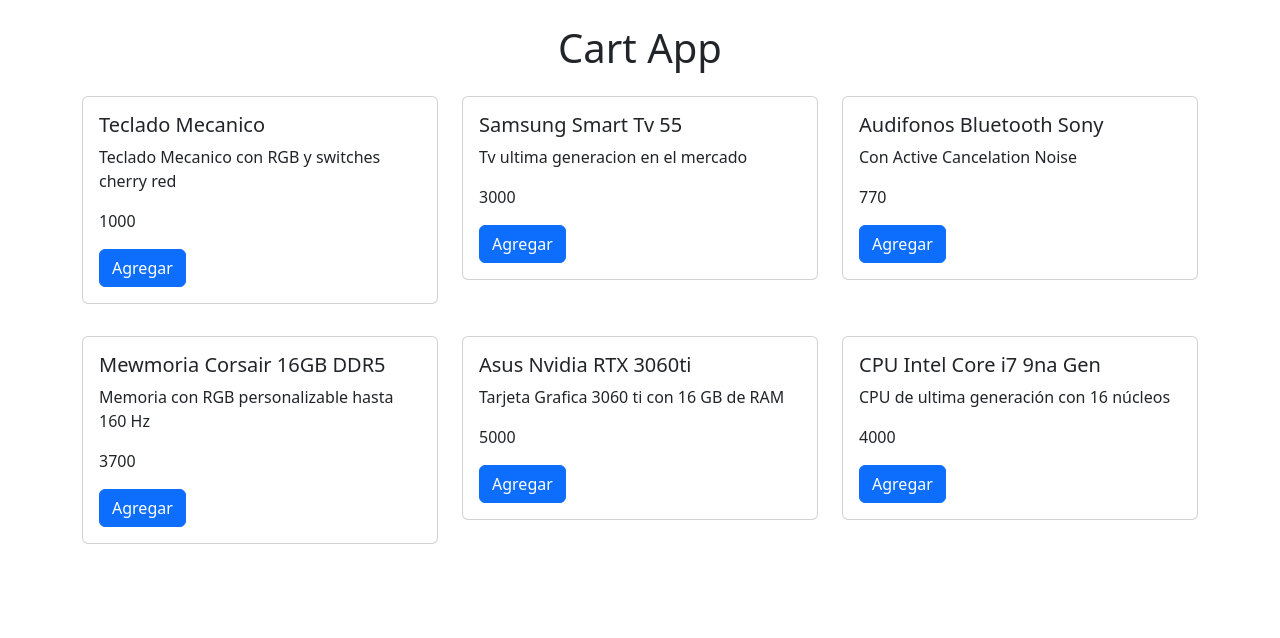
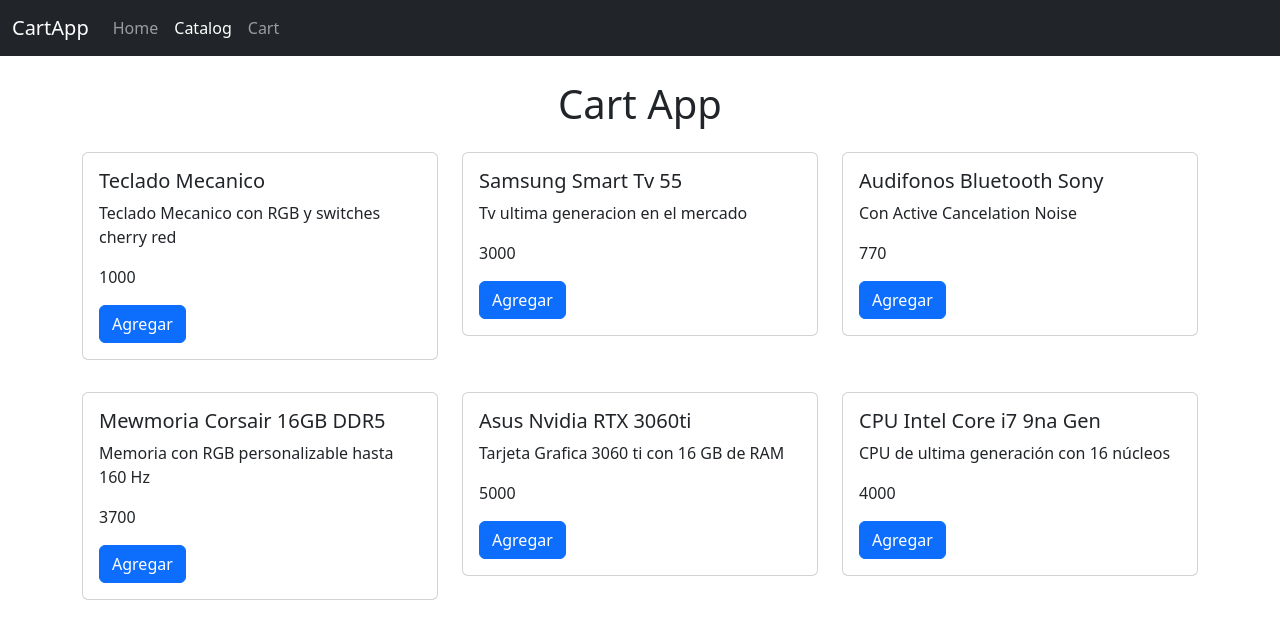
Before and after one commit to VictorPrado002/cart-app, a React (Vite) app: page /catalog in a window 1280 px wide. Shown: the top 638 px of the page. Built offline with nearby package versions, Linux system fonts and the light colour scheme.

Commit message:
use of routes and navbar

```diff
--- a/package.json
+++ b/package.json
@@ -11,7 +11,8 @@
   },
   "dependencies": {
     "react": "^19.2.4",
-    "react-dom": "^19.2.4"
+    "react-dom": "^19.2.4",
+    "react-router-dom": "^7.15.1"
   },
   "devDependencies": {
     "@eslint/js": "^9.39.4",
--- a/src/CartApp.jsx
+++ b/src/CartApp.jsx
@@ -1,25 +1,47 @@
+import { Navigate, Route, Routes } from "react-router-dom";
 import { CartView } from "./components/CartView";
 import { CatalogView } from "./components/CatalogView";
 import { useItemsCart } from "./hooks/useItemsCart";
+import { Navbar } from "./components/Navbar";
 
 
 export const CartApp =() =>{
     const {cartItems,handlerAddProductsCart,handlerDeleteProductCart} =useItemsCart();
     return (
     <>
+    <Navbar/>
     <div className="container my-4">
     <h3 className="h1 text-center">Cart App</h3>
-
+            <Routes>
+                <Route
+                    path="catalog"
+                    element={
                         <CatalogView
                             handler={handlerAddProductsCart}/>
-        {cartItems?.length<=0 ||(
+                            }/>
+                <Route
+                    path="cart"
+                    element={(
+                        cartItems?.length<=0 ?
+                            <div className="alert alert-warning">No hay elementos en el carrito.</div>
+                            :
+                            (
                             <div className="my-4 w-50">
                             <CartView
                                 items ={cartItems}
                                 handlerDelete={handlerDeleteProductCart}
                                 />
                             </div>
-        )}
+                        )
+                    )}/>
+                <Route
+                    path="/"
+                    element={
+                        <Navigate to={'catalog'}/>
+                    }/>
+            </Routes>
+
+
     </div>
     </>
     );
--- /dev/null
+++ b/src/components/Navbar.jsx
@@ -0,0 +1,29 @@
+import { NavLink } from "react-router-dom"
+
+export const Navbar = ()=>{
+    return (
+        <>
+        <nav className="navbar navbar-expand-lg bg-dark navbar-dark" >
+  <div className="container-fluid">
+    <a className="navbar-brand" href="#">CartApp</a>
+    <button className="navbar-toggler" type="button" data-bs-toggle="collapse" data-bs-target="#navbarNav" aria-controls="navbarNav" aria-expanded="false" aria-label="Toggle navigation">
+      <span className="navbar-toggler-icon"></span>
+    </button>
+    <div className="collapse navbar-collapse" id="navbarNav">
+      <ul className="navbar-nav">
+        <li className="nav-item">
+          <NavLink className={'nav-link'} to="/">Home</NavLink>
+        </li>
+        <li className="nav-item">
+          <NavLink className={'nav-link'} to="/catalog">Catalog</NavLink>
+        </li>
+        <li className="nav-item">
+          <NavLink className={'nav-link'} to="/cart">Cart</NavLink>
+        </li>
+      </ul>
+    </div>
+  </div>
+</nav>
+        </>
+    )
+}
--- a/src/main.jsx
+++ b/src/main.jsx
@@ -1,9 +1,12 @@
 import { StrictMode } from 'react'
 import { createRoot } from 'react-dom/client'
 import { CartApp } from './CartApp.jsx'
+import { BrowserRouter } from 'react-router-dom'
 
 createRoot(document.getElementById('root')).render(
   <StrictMode>
-    <CartApp />
+    <BrowserRouter>
+      <CartApp />
+    </BrowserRouter>
   </StrictMode>,
 )
```
Also changed, not shown: 1 other file (tests, documents, lock files or other folders). Lines whose indentation alone changed are shown as unchanged.
